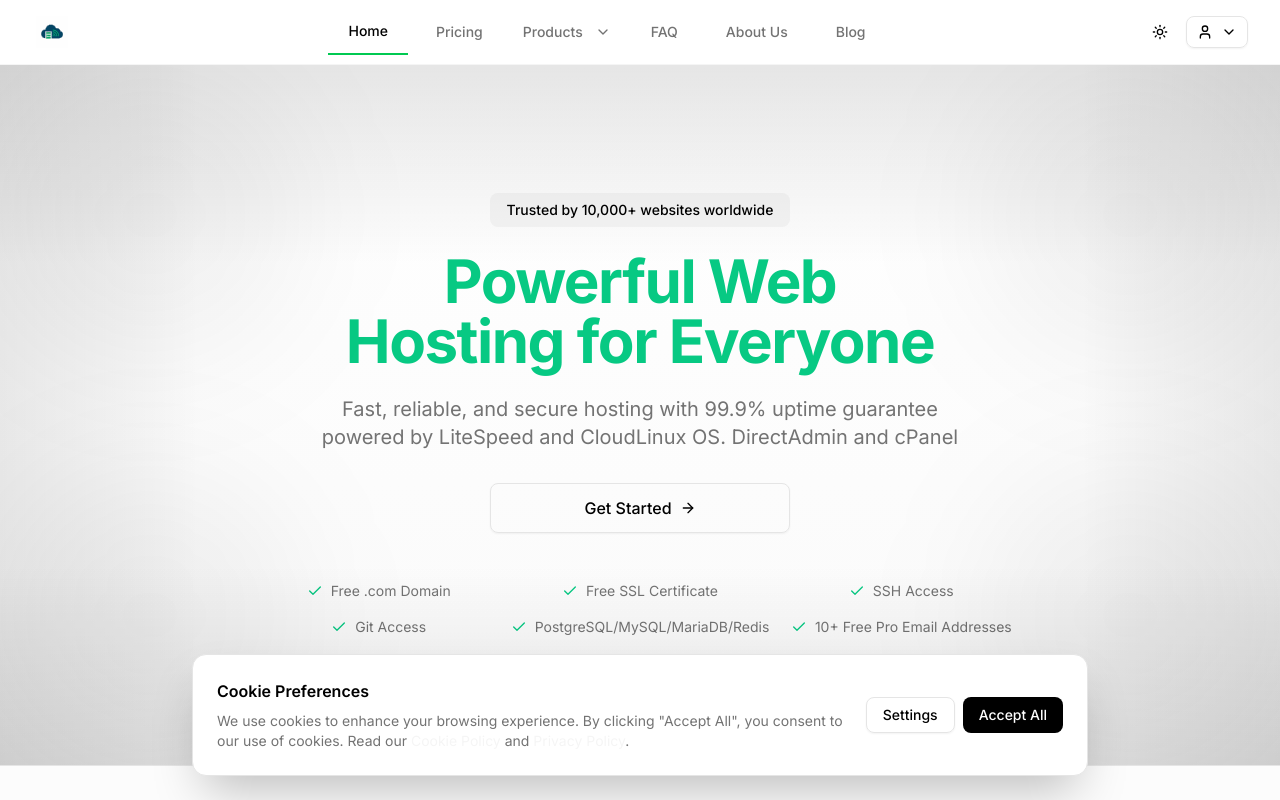
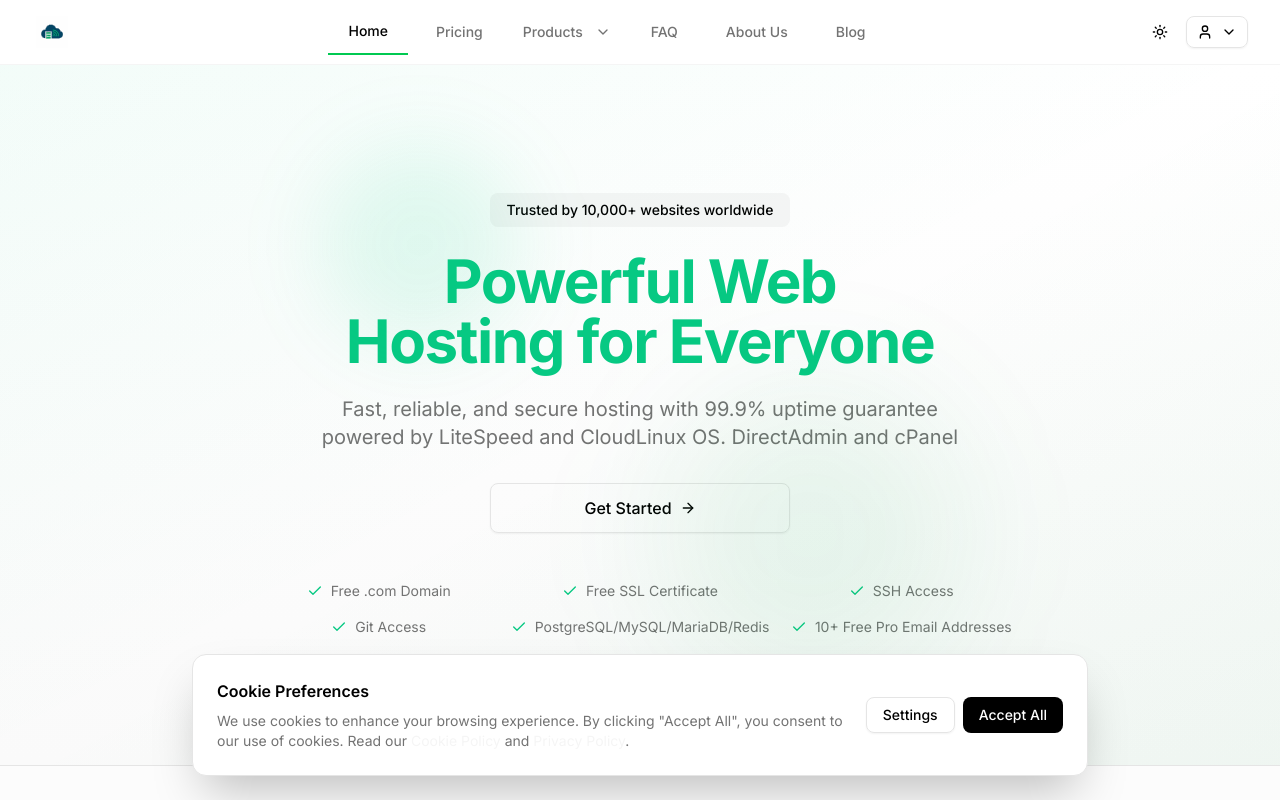
Before and after one commit to KmerHosting/kmerhosting-website, a Next.js app: page / in a window 1280 px wide. Shown: the top 800 px of the page. Built offline with nearby package versions, Linux system fonts and the light colour scheme.

Commit message:
made change on app theme

```diff
--- a/components/sections/hero.tsx
+++ b/components/sections/hero.tsx
@@ -47,30 +47,25 @@ export function Hero() {
         </div>
       </div>
 
-      {/* Decorative effects - different for light and dark themes */}
+      {/* Decorative effects - beautiful light theme with green colors */}
 
       {/* Dark theme: Central gradient blur */}
       <div className="hidden dark:block absolute top-0 left-1/2 -translate-x-1/2 -translate-y-1/2 w-[800px] h-[800px] bg-primary/5 rounded-full blur-3xl pointer-events-none" />
 
-      {/* Light theme: Border gradient effects */}
+      {/* Light theme: Beautiful green gradient effects */}
       <div className="dark:hidden">
-        {/* Top border glow */}
-        <div className="absolute top-0 left-0 right-0 h-[200px] bg-gradient-to-b from-primary/10 to-transparent pointer-events-none" />
+        {/* Main central green glow */}
+        <div className="absolute top-0 left-1/2 -translate-x-1/2 -translate-y-1/2 w-[800px] h-[800px] bg-gradient-radial from-[#07C983]/20 via-[#16A34A]/10 to-transparent rounded-full blur-2xl pointer-events-none" />
 
-        {/* Left border glow */}
-        <div className="absolute top-0 left-0 bottom-0 w-[200px] bg-gradient-to-r from-primary/8 to-transparent pointer-events-none" />
+        {/* Secondary overlapping green circle */}
+        <div className="absolute top-10 left-1/2 -translate-x-1/2 w-[600px] h-[600px] bg-gradient-radial from-[#16A34A]/15 via-[#07C983]/8 to-transparent rounded-full blur-3xl pointer-events-none" />
 
-        {/* Right border glow */}
-        <div className="absolute top-0 right-0 bottom-0 w-[200px] bg-gradient-to-l from-primary/8 to-transparent pointer-events-none" />
+        {/* Accent green dots */}
+        <div className="absolute top-20 left-1/4 w-[200px] h-[200px] bg-[#07C983]/10 rounded-full blur-2xl pointer-events-none" />
+        <div className="absolute bottom-20 right-1/4 w-[300px] h-[300px] bg-[#16A34A]/8 rounded-full blur-3xl pointer-events-none" />
 
-        {/* Bottom border glow */}
-        <div className="absolute bottom-0 left-0 right-0 h-[200px] bg-gradient-to-t from-primary/10 to-transparent pointer-events-none" />
-
-        {/* Corner accents */}
-        <div className="absolute top-0 left-0 w-[300px] h-[300px] bg-primary/5 rounded-full blur-3xl pointer-events-none" />
-        <div className="absolute top-0 right-0 w-[300px] h-[300px] bg-primary/5 rounded-full blur-3xl pointer-events-none" />
-        <div className="absolute bottom-0 left-0 w-[300px] h-[300px] bg-primary/5 rounded-full blur-3xl pointer-events-none" />
-        <div className="absolute bottom-0 right-0 w-[300px] h-[300px] bg-primary/5 rounded-full blur-3xl pointer-events-none" />
+        {/* Subtle border enhancement */}
+        <div className="absolute inset-0 bg-gradient-to-br from-[#07C983]/5 via-transparent to-[#16A34A]/5 pointer-events-none" />
       </div>
     </section>
   )
```
